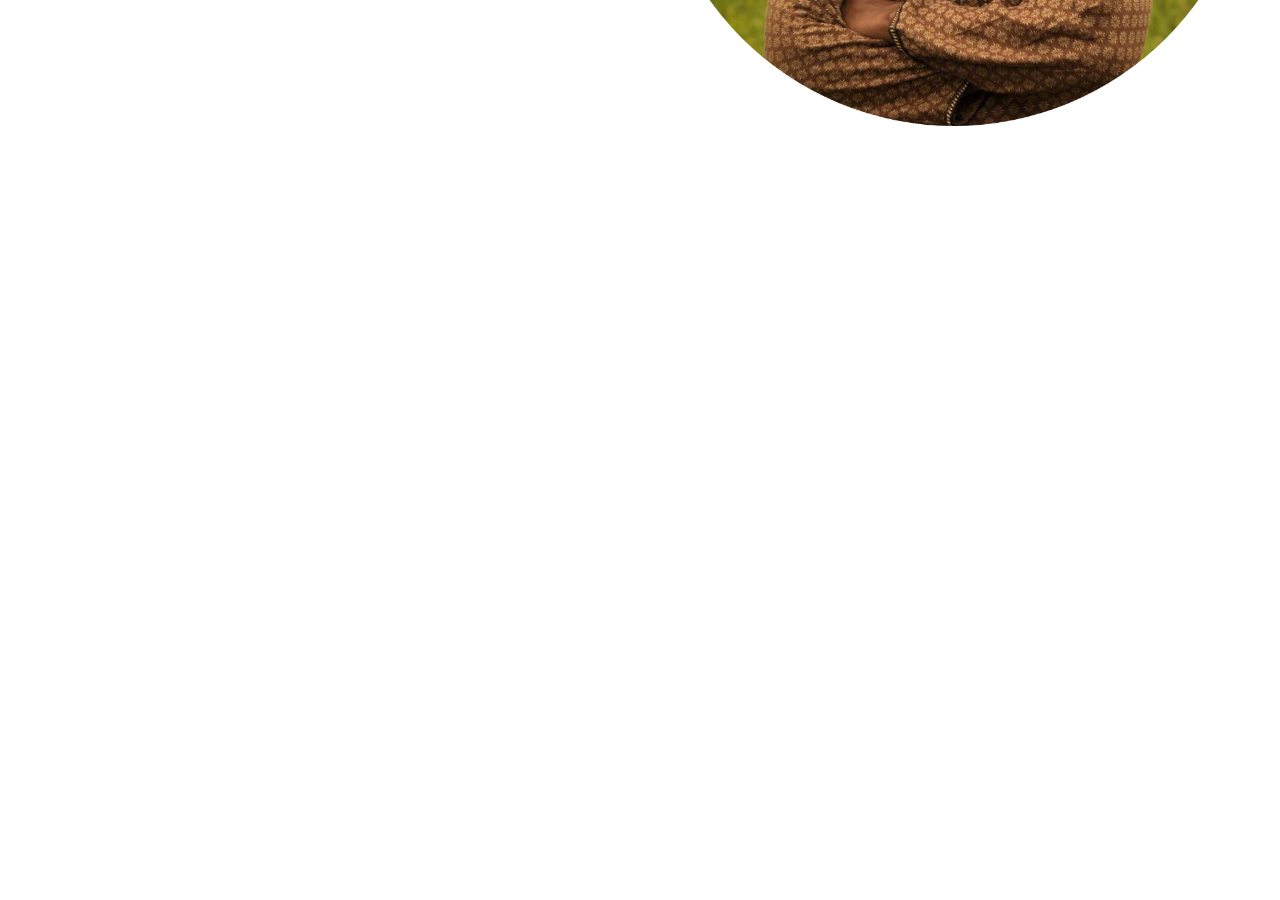
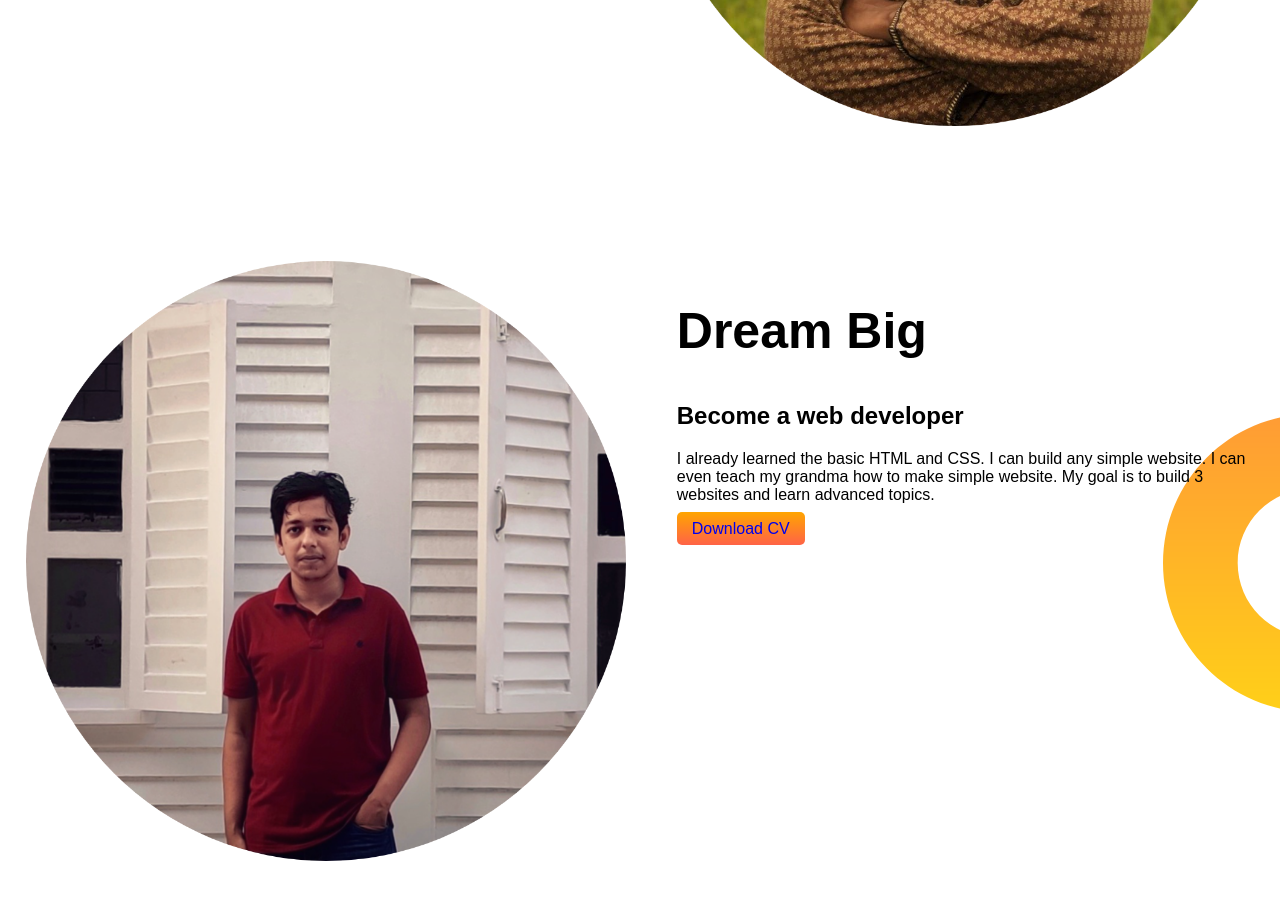
Before and after one commit to NayemurR/Nayemurs-portfolio, a plain HTML site: page index.html in a window 1280 px wide. Shown: the part 500-1400 px from the top of the page. Before the commit the page ends 800 px from the top, so only its background shows below. Drawn offline with Linux system fonts and the light colour scheme; a web font is replaced by a local one.

Commit message:
section added

```diff
--- a/index.html
+++ b/index.html
@@ -23,5 +23,17 @@
         <img src="images/nayem_1.png" alt="Your dream developer" height="600px" width="600px">
        </div>
    </section>
+   <section class="dream-big">
+       <div class="half-width">
+           <img src="images/nayem_2.png" alt="Your best selection for websites" height="600px" width="600px">
+       </div>
+       <div class="half-width">
+           <h1>Dream Big</h1>
+           <h2>Become a web developer</h2>
+           <p>I already learned the basic HTML and CSS. I can build any simple website. I can even teach my grandma how to make simple website. My goal is to build 3 websites and learn advanced topics.</p>
+           <a class="link-button" target="_blank" href="https://www.linkedin.com/in/nayemur-rahman-2815661b6/">Download CV</a>
+       </div>
+
+   </section>
 </body>
 </html>
--- a/style.css
+++ b/style.css
@@ -13,6 +13,7 @@ h1{
 }
 section{
     display: flex;
+    margin-bottom: 80px;
 }
 .half-width{
     width: 50%;
@@ -32,3 +33,8 @@ section{
     background-image: url(images/top-banner.png);
     background-repeat: no-repeat;
 }
+.dream-big{
+    background-image: url(images/dream-bg.png);
+    background-repeat: no-repeat;
+    background-position: right ;
+}
```
